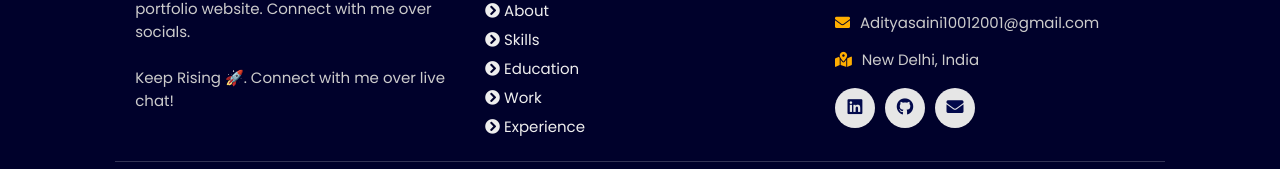
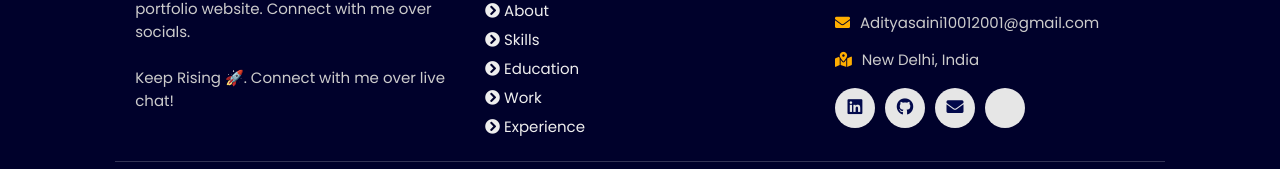
Before and after one commit to SainiAditya1/personal_portfolio, a plain HTML site: page experience/index.html in a window 1280 px wide. Shown: the part 951-1120 px from the top of the page. Drawn offline with nearby package versions, Linux system fonts and the light colour scheme.

Commit message:
added leetcode profile
Signed-off-by: SainiAditya1 <Adityasaini10012001@outlook.com>

```diff
--- a/experience/index.html
+++ b/experience/index.html
@@ -205,8 +205,8 @@
             <a href="https://www.linkedin.com/in/aditya-saini-ba44261b8" class="fab fa-linkedin" target="_blank"></a>
             <a href="https://github.com/SainiAditya1" class="fab fa-github" target="_blank"></a>
             <a href="mailto:Adityasaini10012001@gmail.com" class="fas fa-envelope" target="_blank"></a>
-            <!-- <a href="https://twitter.com/imLakshay08" class="fab fa-twitter" target="_blank"></a>
-            <a href="https://t.me/imlakshay08" class="fab fa-telegram-plane" target="_blank"></a> -->
+             <a href="https://leetcode.com/aditya1001/" class="fab fa-leetcode" target="_blank"></a>
+            <!-- <a href="https://t.me/imlakshay08" class="fab fa-telegram-plane" target="_blank"></a>  -->
           </div>
       </div>
   </div>
```
